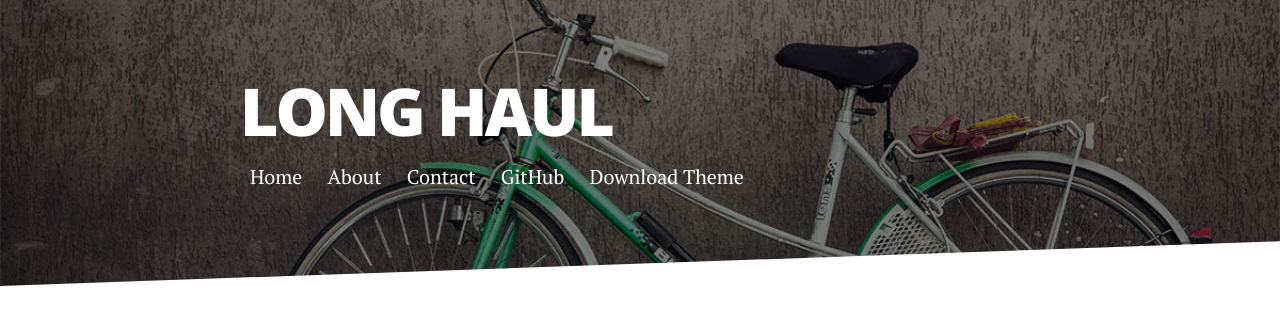
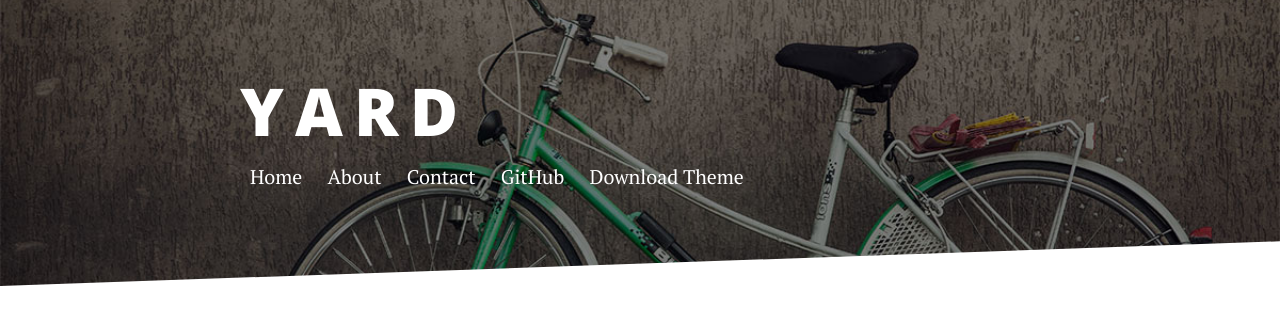
Before and after one commit to yardcrane/yardcrane.github.io, a Jekyll site: the page built from index.markdown, in a window 1280 px wide. Shown: the top 325 px of the page. Built offline with Jekyll 4.4.1, drawn with Linux system fonts in a browser that asks for light colours; nearby versions of some CDN libraries; the list of posts is cut into pages by our own code.

Commit message:
Update _config.yml

```diff
--- a/_config.yml
+++ b/_config.yml
@@ -1,7 +1,7 @@
-title: Long Haul
-description: Long Form Jekyll theme built with SASS / COMPASS / SUSY
+title: Y A R D
+description: yar Long Form Jekyll theme built with SASS / COMPASS / SUSY
 
-url: http://long-haul.netlify.app
+url: http://yardcrane.gitgub.io
 paginate_path: "blog/page:num/"
 permalink: blog/:title/
 
```
